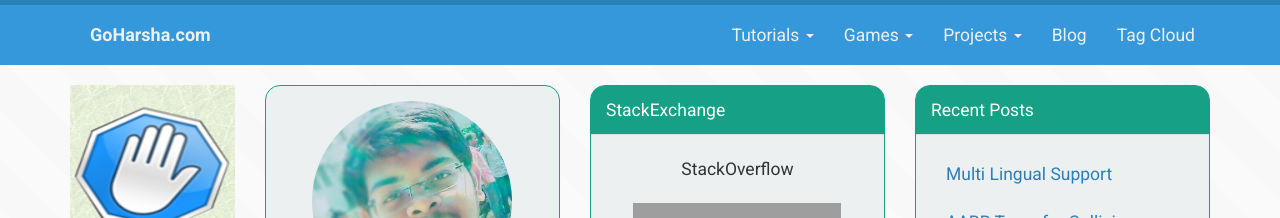
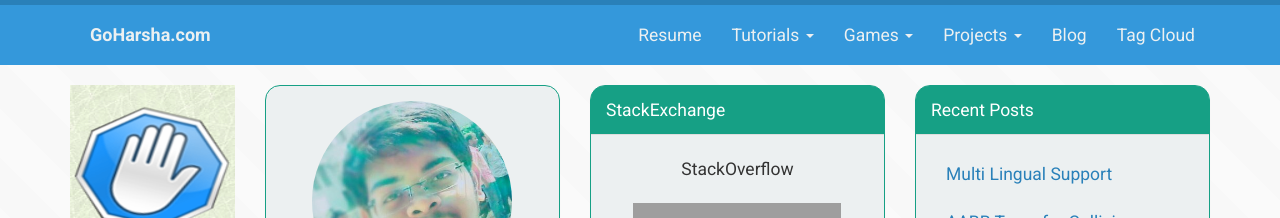
Before and after one commit to sriharshachilakapati/sriharshachilakapati.github.io, a Jekyll site: the page built from index.md, in a window 1280 px wide. Shown: the top 218 px of the page. Built offline with Jekyll 4.4.1, drawn with Linux system fonts in a browser that asks for light colours; nearby versions of some CDN libraries; comment, search, counter and statistics services are not loaded; grey boxes are pictures that could not be loaded.

Commit message:
Add link to resume

```diff
--- a/_data/navigation.yml
+++ b/_data/navigation.yml
@@ -1,3 +1,7 @@
+- title: "Resume"
+  href: "https://goharsha.com/resume/"
+  abs: true
+
 - title: "Tutorials"
   href: "#"
   children:
```
